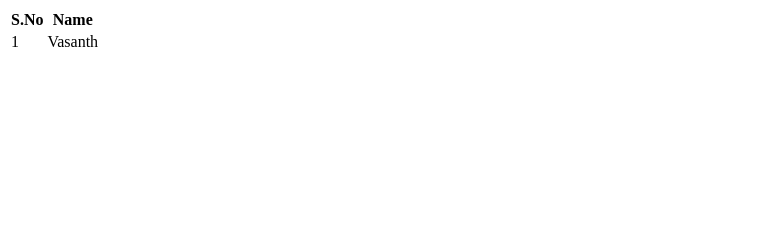
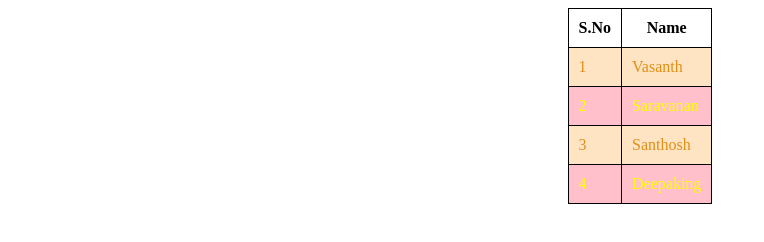
Before and after one commit to Vasanth1234567/html-table-form, a plain HTML site: page index.html in a window 1280 px wide. Shown: the whole page, without its empty margins (0-764 px from the left). Drawn offline with Linux system fonts and the light colour scheme.

Commit message:
Add. Added tables and styled the table

```diff
--- a/assets/css/style.css
+++ b/assets/css/style.css
@@ -1 +1,22 @@
-/* This is Script File */
+.table1,td,th,tr{
+    border: solid 1px black;
+    border-collapse: collapse;
+    padding: 10px;
+    margin :0 auto;
+}
+.one{
+    color:rgb(224, 143, 21);
+    background-color: bisque;
+}
+.two{
+    color:yellow;
+    background-color: pink;
+}
+.three{
+    color:rgb(224, 143, 21);
+    background-color: bisque;
+}
+.four{
+    color:yellow;
+    background-color: pink;
+}
--- a/index.html
+++ b/index.html
@@ -5,16 +5,29 @@
     <meta http-equiv="X-UA-Compatible" content="IE=edge">
     <meta name="viewport" content="width=device-width, initial-scale=1.0">
     <title>Html | Table and Form</title>
+    <link rel="stylesheet" href="assets/css/style.css">
 </head>
 <body>
-    <table>
+    <table class="table1">
         <tr>
             <th>S.No</th>
             <th>Name</th>
         </tr>
-        <tr>
+        <tr class="one">
             <td>1</td>
             <td>Vasanth</td>
+        </tr>
+        <tr class="two">
+            <td>2</td>
+            <td>Saravanan</td>
+        </tr>
+        <tr class="three">
+            <td>3</td>
+            <td>Santhosh</td>
+        </tr>
+        <tr class="four">
+            <td>4</td>
+            <td>Deepaking</td>
         </tr>
     </table>
 </body>
```
